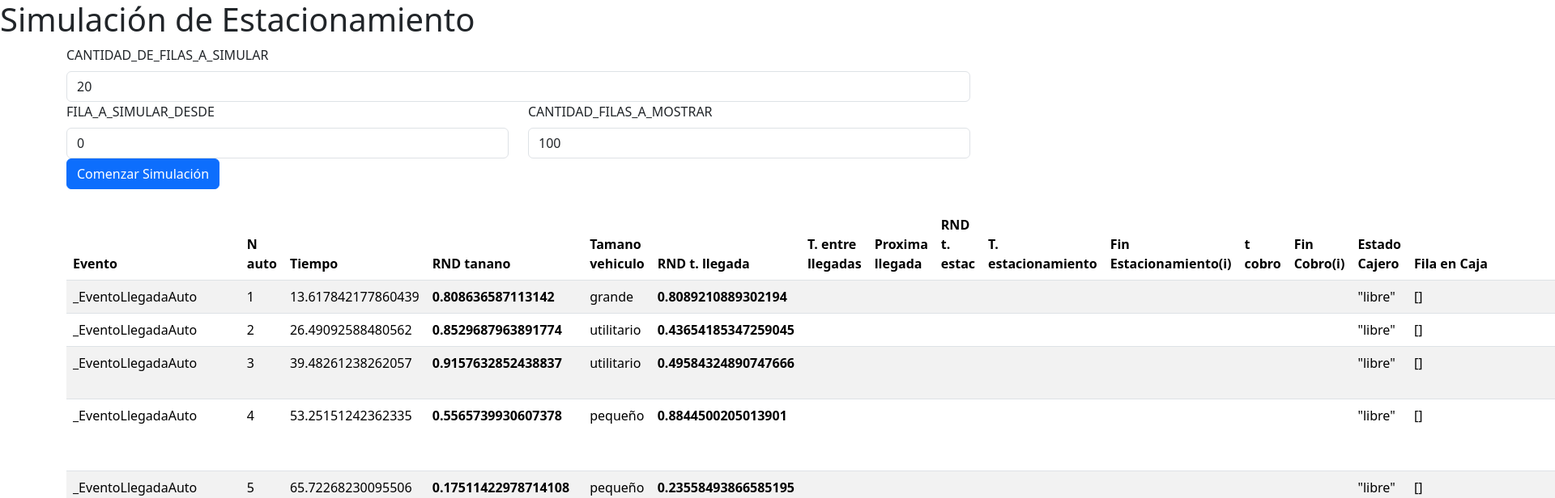
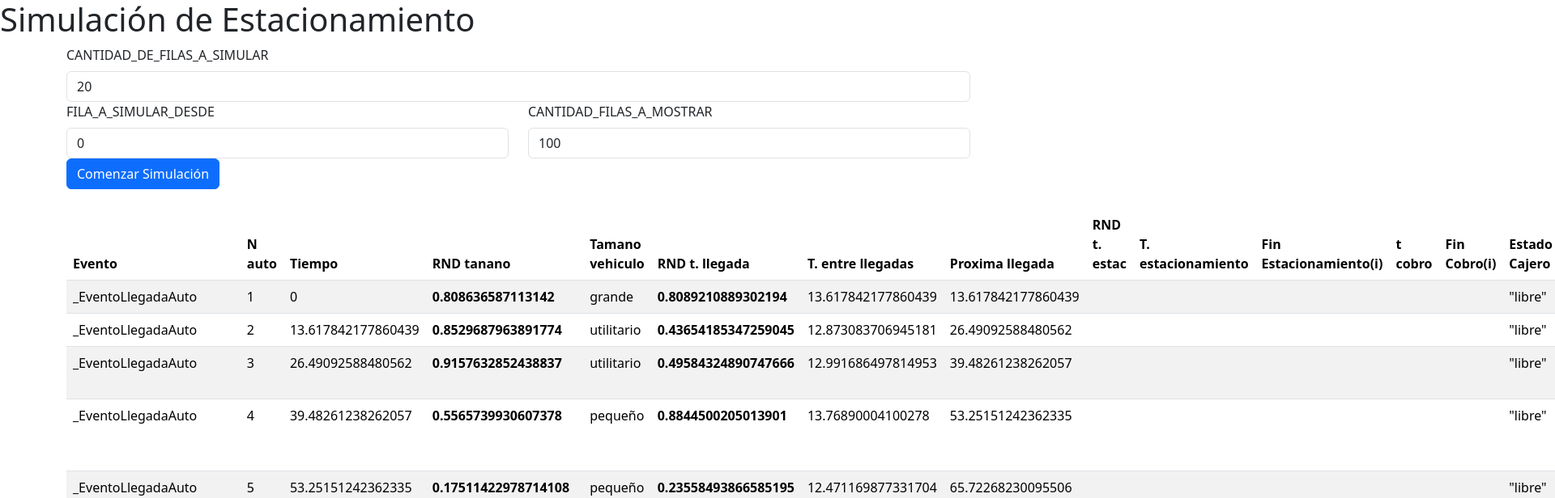
Before and after one commit to mcarballido/parking-simulation-4, a React (Create React App) app: page / in a window 1280 px wide. Both pictures are taken after a click on the button "Comenzar Simulación". Shown: the top 616 px of the page at 81% size, 1920 px wide, since content can reach past the window. Built offline with nearby package versions, Linux system fonts and the light colour scheme.

Commit message:
column Tiempo fixed

```diff
--- a/src/Simulation.js
+++ b/src/Simulation.js
@@ -104,6 +104,7 @@ class Simulation {
 
     const datos = {
       nroAuto: 0,
+      tiempoActual: 0,
       lugaresDeEstacionamiento: [...lugaresPequenos, ...lugaresGrandes, ...lugaresUtilitarios],
       autosIngresados: [],
       cajaOcupada: "libre",
@@ -111,7 +112,11 @@ class Simulation {
       cantAutosIngresados: 0,
       cantAutosPagaron: 0,
       acumuladorPlata: 0,
-      colaEventos: []
+      colaEventos: [],
+      tiempoEntreLlegadas: 0,
+      proximaLlegada: 0,
+      rndLlegada: 0,
+      //proximaLlegada:0,
     };
 
     this.inicializarEventos(datos);
@@ -148,15 +153,13 @@ class Simulation {
 
       eventoProximo.ocurreEvento(datos);
 
-      datos.tiempo = eventoProximo.tiempoDeOcurrencia;
 
       this.mostrarDatos(eventoProximo, datos);
 
       const filaDatos = {
         evento: eventoProximo.constructor.name,
         nroAuto: eventoProximo.nroAuto || '', // Obtenemos nroAuto si existe
-        tiempo: eventoProximo.tiempoDeOcurrencia,
-        rndLlegada: eventoProximo.randomTiempo,
+        tiempoActual: datos.tiempoActual,
         estadoCajero: datos.cajaOcupada,
         filaCaja: [...datos.filaCaja],
         utilitariosParcialmenteLibres: utilitariosParcialmenteLibres,
@@ -176,6 +179,9 @@ class Simulation {
       if (eventoProximo instanceof EventoLlegadaAuto) {
         filaDatos.rndTamano = eventoProximo.rndTamano;
         filaDatos.tamano = eventoProximo.tamano;
+        filaDatos.tiempoEntreLlegadas = eventoProximo.tiempoEntreLlegadas;
+        filaDatos.rndLlegada = eventoProximo.rndLlegada;
+        filaDatos.proximaLlegada = eventoProximo.tiempoDeOcurrencia;
       }
 
       console.log("hasta aca fila", filaDatos);
@@ -183,6 +189,7 @@ class Simulation {
       if (fila >= this.FILA_A_SIMULAR_DESDE && fila < this.FILA_A_SIMULAR_DESDE + this.CANTIDAD_FILAS_A_MOSTRAR) {
         this.resultados.push({ ...filaDatos, nroFila: fila });
       }
+      datos.tiempoActual = eventoProximo.tiempoDeOcurrencia; // Actualiza el tiempo al tiempo de ocurrencia del evento
     }
   }
 
@@ -215,8 +222,6 @@ class Simulation {
   }
 }
 
-
-
 function tamanoDeAuto(random) {
   if (random < 0.6) {
     return 'pequeño'
@@ -229,17 +234,18 @@ function tamanoDeAuto(random) {
 
 class EventoLlegadaAuto {
   constructor(tiempoActual, nroAuto) {
-    this.randomTiempo = Math.random();
-    this.tiempoEntreLlegadas = 12 + this.randomTiempo * (14 - 12);
+    this.rndLlegada = Math.random();
+    this.tiempoEntreLlegadas = 12 + this.rndLlegada * (14 - 12);
+    //this.proximaLlegada= tiempoActual + this.tiempoEntreLlegadas;
     this.tiempoDeOcurrencia = tiempoActual + this.tiempoEntreLlegadas;
     this.nroAuto = nroAuto;
-
     // Generar y almacenar el tamaño del auto y el valor rnd correspondiente
     this.rndTamano = Math.random();
     this.tamano = tamanoDeAuto(this.rndTamano);
   }
 
   ocurreEvento(datos) {
+    //datos.tiempoActual = this.tiempoDeOcurrencia; // Actualiza el tiempo actual al tiempo de ocurrencia
     const nroAuto = datos.nroAuto + 1;
     datos.nroAuto = nroAuto; // Incrementar globalmente
 
@@ -301,6 +307,9 @@ class EventoLlegadaAuto {
     }
   }
 }
+
+// Suponiendo que Auto y EventoFinEstacionamiento estén definidos en otra parte del código.
+
 function calcularTiempoDeEstadia(random) {
   if (random < 0.5) {
     return 60
--- a/src/components/DataTable.js
+++ b/src/components/DataTable.js
@@ -37,11 +37,11 @@ const DataTable = ({ data,variableEstadistica }) => {
                 <tr key={index}>
                   <td>{row.evento}</td>
                   <td>{JSON.stringify(row.nroAuto)}</td>
-                  <td>{row.tiempo}</td>
+                  <td>{row.tiempoActual}</td>
                   <th>{row.rndTamano}</th>
                   <td>{row.tamano}</td>
                   <th>{row.rndLlegada}</th>
-                  <td>{row.tEntreLlegadas}</td>
+                  <td>{row.tiempoEntreLlegadas}</td>
                   <td>{row.proximaLlegada}</td>
                   <th>{row.rndEstacionamiento}</th>
                   <td>{row.tEstacionamiento}</td>
```
